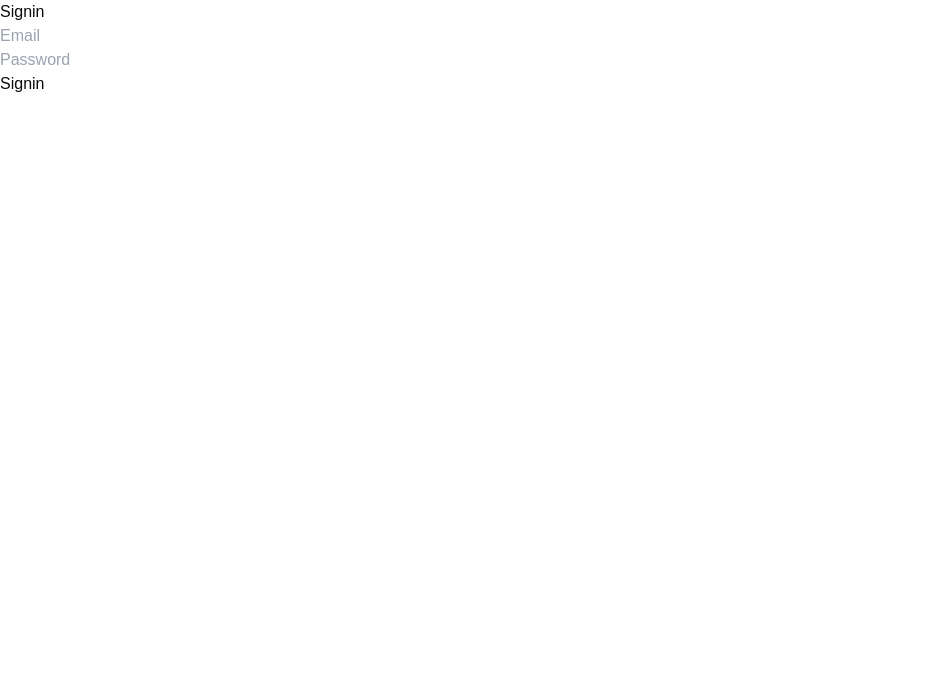
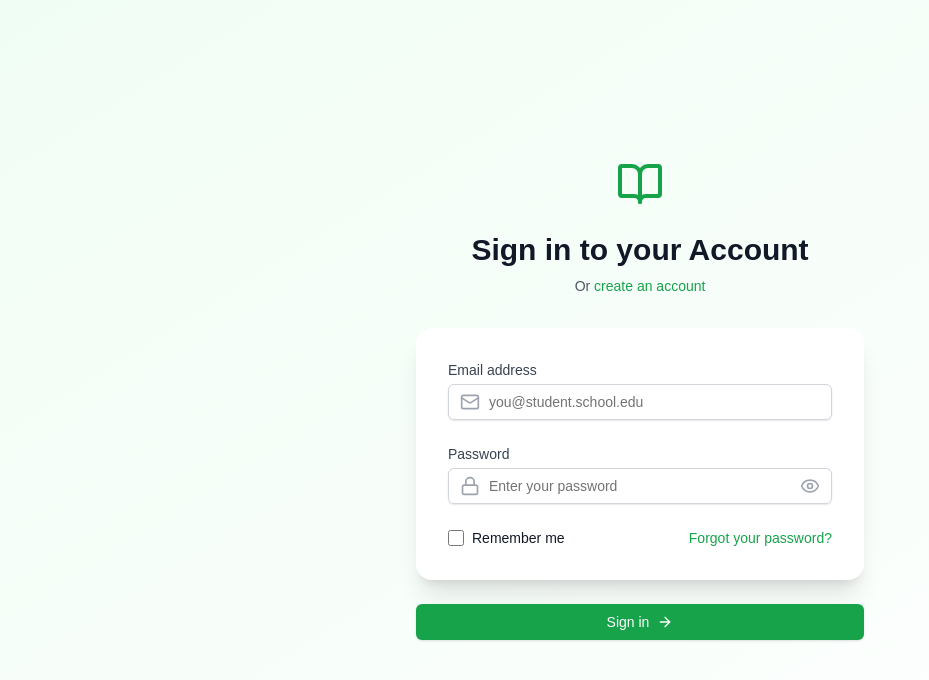
Before and after one commit to jitani04/CourseHub_, a React (Create React App) app in the folder frontend/: page /signin in a window 1280 px wide. Shown: the top 680 px of the page, without its empty margins (0-929 px from the left). Built offline with nearby package versions, Linux system fonts and the light colour scheme.

Commit message:
Add sign in ui

```diff
--- a/frontend/package.json
+++ b/frontend/package.json
@@ -3,6 +3,7 @@
   "version": "0.1.0",
   "private": true,
   "dependencies": {
+    "@radix-ui/react-label": "^2.1.0",
     "@radix-ui/react-slot": "^1.1.0",
     "@supabase/supabase-js": "^2.45.4",
     "@testing-library/jest-dom": "^5.17.0",
--- a/frontend/src/components/ui/Button.js
+++ b/frontend/src/components/ui/Button.js
@@ -29,8 +29,7 @@ const buttonVariants = cva(
   }
 );
 
-const Button = React.forwardRef(
-  ({ className, variant = "default", size = "default", asChild = false, ...props }, ref) => {
+const Button = React.forwardRef(({ className, variant = 'default', size = 'default', asChild = false, ...props }, ref) => {
   const Comp = asChild ? Slot : 'button';
   return (
     <Comp
@@ -39,8 +38,7 @@ const Button = React.forwardRef(
       {...props}
     />
   );
-  }
-);
+});
 
 Button.displayName = 'Button';
 
--- a/frontend/src/components/ui/Input.js
+++ b/frontend/src/components/ui/Input.js
@@ -6,7 +6,7 @@ const Input = React.forwardRef(({ className, type, ...props }, ref) => {
     <input
       type={type}
       className={cn(
-        'flex h-10 w-full rounded-md border border-input bg-white px-3 py-2 text-sm placeholder-gray-500 focus:outline-none focus:ring-2 focus:ring-blue-500',
+        "flex h-9 w-full rounded-md border border-input bg-transparent px-3 py-1 text-sm shadow-sm transition-colors file:border-0 file:bg-transparent file:text-sm file:font-medium file:text-foreground placeholder:text-muted-foreground focus-visible:outline-none focus-visible:ring-1 focus-visible:ring-ring disabled:cursor-not-allowed disabled:opacity-50",
         className
       )}
       ref={ref}
--- /dev/null
+++ b/frontend/src/components/ui/Label.js
@@ -0,0 +1,20 @@
+import React from 'react';
+import * as LabelPrimitive from '@radix-ui/react-label';
+import { cva } from 'class-variance-authority';
+import { cn } from '../../lib/utils';
+
+const labelVariants = cva(
+  "text-sm font-medium leading-none peer-disabled:cursor-not-allowed peer-disabled:opacity-70"
+);
+
+const Label = React.forwardRef(({ className, ...props }, ref) => (
+  <LabelPrimitive.Root
+    ref={ref}
+    className={cn(labelVariants(), className)}
+    {...props}
+  />
+));
+
+Label.displayName = LabelPrimitive.Root.displayName;
+
+export { Label };
--- a/frontend/src/pages/LandingPage.js
+++ b/frontend/src/pages/LandingPage.js
@@ -40,7 +40,7 @@ export default function LandingPage() {
           <Link className="text-sm font-medium hover:text-green-600 hover:underline underline-offset-4" href="#">
             About
           </Link>
-          <Link className="text-sm font-medium hover:text-green-600 hover:underline underline-offset-4" href="#">
+          <Link className="text-sm font-medium hover:text-green-600 hover:underline underline-offset-4" to="/signin">
             Sign In
           </Link>
         </nav>
--- a/frontend/src/pages/Signin.js
+++ b/frontend/src/pages/Signin.js
@@ -1,17 +1,23 @@
 import React, { useState } from 'react';
+import { useNavigate } from 'react-router-dom';
 import { signin } from '../services/authService';
-import { useNavigate } from 'react-router-dom';
+import { BookOpen, Mail, Lock, Eye, EyeOff, ArrowRight } from "lucide-react";
+import Button from '../components/ui/Button';
+import Input from '../components/ui/Input';
+import { Label } from '../components/ui/Label';
 
 function Signin() {
   const [formData, setFormData] = useState({
     email: '',
     password: ''
   });
+  const [showPassword, setShowPassword] = useState(false);
   const [error, setError] = useState('');
   const navigate = useNavigate();
 
   const { email, password } = formData;
 
+  // Handle input change
   const handleChange = e => {
     setFormData(prevState => ({
       ...prevState,
@@ -19,6 +25,7 @@ function Signin() {
     }));
   };
 
+  // Handle form submission
   const handleSubmit = async e => {
     e.preventDefault();
     try {
@@ -38,27 +45,107 @@ function Signin() {
   };
 
   return (
-    <div>
-      <h2>Signin</h2>
-      {error && <p>{error}</p>}
-      <form onSubmit={handleSubmit}>
-        <input
+    <div className="min-h-screen flex items-center justify-center bg-gradient-to-br from-green-50 to-white py-12 px-4 sm:px-6 lg:px-8">
+      <div className="max-w-md w-full space-y-8">
+        <div className="text-center">
+          <BookOpen className="mx-auto h-12 w-12 text-green-600" />
+          <h2 className="mt-6 text-3xl font-extrabold text-gray-900">Sign in to your Account</h2>
+          <p className="mt-2 text-sm text-gray-600">
+            Or{' '}
+            <a href="/sign-up" className="font-medium text-green-600 hover:text-green-500 transition-colors duration-200">
+              create an account
+            </a>
+          </p>
+        </div>
+
+        {error && <p className="text-red-500 text-center">{error}</p>}
+
+        <form className="mt-8 space-y-6" onSubmit={handleSubmit}>
+          <div className="rounded-2xl bg-white shadow-xl p-8 space-y-6">
+            {/* Email Input */}
+            <div className="space-y-1">
+              <Label htmlFor="email" className="block text-sm font-medium text-gray-700">
+                Email address
+              </Label>
+              <div className="mt-1 relative rounded-md shadow-sm">
+                <div className="absolute inset-y-0 left-0 pl-3 flex items-center pointer-events-none">
+                  <Mail className="h-5 w-5 text-gray-400" />
+                </div>
+                <Input
+                  id="email"
                   name="email"
+                  type="email"
                   value={email}
                   onChange={handleChange}
-          placeholder="Email"
                   required
-        /><br/>
-        <input
+                  className="block w-full pl-10 sm:text-sm border-gray-300 rounded-md focus:ring-green-500 focus:border-green-500"
+                  placeholder="you@student.school.edu"
+                />
+              </div>
+            </div>
+
+            <div className="space-y-1">
+              <Label htmlFor="password" className="block text-sm font-medium text-gray-700">
+                Password
+              </Label>
+              <div className="mt-1 relative rounded-md shadow-sm">
+                <div className="absolute inset-y-0 left-0 pl-3 flex items-center pointer-events-none">
+                  <Lock className="h-5 w-5 text-gray-400" />
+                </div>
+                <Input
+                  id="password"
                   name="password"
-          type="password"
+                  type={showPassword ? "text" : "password"}
                   value={password}
                   onChange={handleChange}
-          placeholder="Password"
                   required
-        /><br/>
-        <button type="submit">Signin</button>
+                  className="block w-full pl-10 pr-10 sm:text-sm border-gray-300 rounded-md focus:ring-green-500 focus:border-green-500"
+                  placeholder="Enter your password"
+                />
+                <div className="absolute inset-y-0 right-0 pr-3 flex items-center">
+                  <button
+                    type="button"
+                    onClick={() => setShowPassword(!showPassword)}
+                    className="text-gray-400 hover:text-gray-500 focus:outline-none focus:text-gray-500 transition ease-in-out duration-150"
+                  >
+                    {showPassword ? <EyeOff className="h-5 w-5" /> : <Eye className="h-5 w-5" />}
+                  </button>
+                </div>
+              </div>
+            </div>
+
+            <div className="flex items-center justify-between">
+              <div className="flex items-center">
+                <input
+                  id="remember-me"
+                  name="remember-me"
+                  type="checkbox"
+                  className="h-4 w-4 text-green-600 focus:ring-green-500 border-gray-300 rounded"
+                />
+                <Label htmlFor="remember-me" className="ml-2 block text-sm text-gray-900">
+                  Remember me
+                </Label>
+              </div>
+              <div className="text-sm">
+                <a href="/forgot-password" className="font-medium text-green-600 hover:text-green-500 transition-colors duration-200">
+                  Forgot your password?
+                </a>
+              </div>
+            </div>
+          </div>
+
+          {/* Submit Button */}
+          <div>
+            <Button
+              type="submit"
+              className="group relative w-full flex justify-center py-3 px-4 border border-transparent text-sm font-medium rounded-md text-white bg-green-600 hover:bg-green-700 focus:outline-none focus:ring-2 focus:ring-offset-2 focus:ring-green-500 transition-colors duration-200"
+            >
+              Sign in
+              <ArrowRight className="ml-2 h-4 w-4" />
+            </Button>
+          </div>
         </form>
+      </div>
     </div>
   );
 }
```
Also changed, not shown: 1 other file (tests, documents, lock files or other folders). Lines whose indentation alone changed are shown as unchanged.
